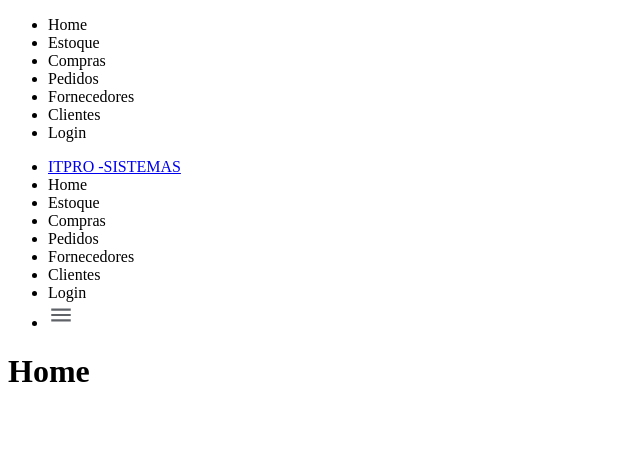
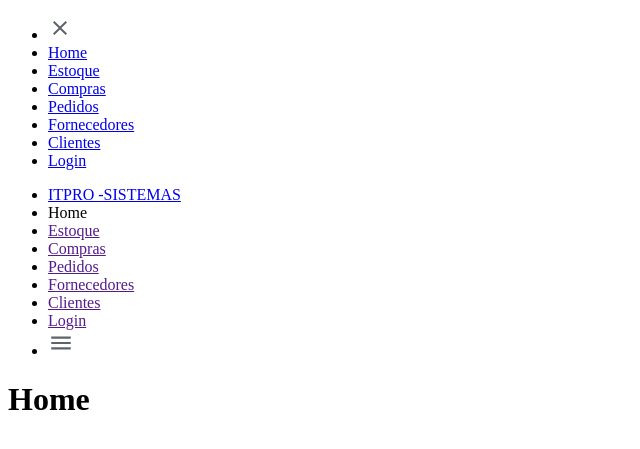
Before and after one commit to douglasinforj/estoque-fabricio, a Django app: page / in a window 1280 px wide. Shown: the top 449 px of the page, without its empty margins (0-640 px from the left). Run offline with Django 5.2, Linux system fonts and the light colour scheme.

Commit message:
Ajustando layout html da base, navbar

```diff
--- a/estoque_fab_app/templates/estoque_fab_app/base.html
+++ b/estoque_fab_app/templates/estoque_fab_app/base.html
@@ -10,25 +10,26 @@
 </head>
 <body>
     <nav>
-        <ul>
-            <li>Home</li>
-            <li>Estoque</li>
-            <li>Compras</li>
-            <li>Pedidos</li>
-            <li>Fornecedores</li>
-            <li>Clientes</li>
-            <li>Login</li>
+        <ul class="sidebar">
+            <li onclick=""><a href="#"><svg xmlns="http://www.w3.org/2000/svg" height="24px" viewBox="0 -960 960 960" width="24px" fill="#5f6368"><path d="m256-200-56-56 224-224-224-224 56-56 224 224 224-224 56 56-224 224 224 224-56 56-224-224-224 224Z"/></svg></a></li>
+            <li><a href="#">Home</a></li>
+            <li><a href="#">Estoque</a></li>
+            <li><a href="#">Compras</a></li>
+            <li><a href="#">Pedidos</a></li>
+            <li><a href="#">Fornecedores</a></li>
+            <li><a href="#">Clientes</a></li>
+            <li><a href="#">Login</a></li>
         </ul>
 
         <ul>
             <li><a href="#">ITPRO -SISTEMAS</a></li>
-            <li>Home</li>
-            <li>Estoque</li>
-            <li>Compras</li>
-            <li>Pedidos</li>
-            <li>Fornecedores</li>
-            <li>Clientes</li>
-            <li>Login</li>
+            <li class="hideOnMobile"><a href=""></a>Home</li>
+            <li class="hideOnMobile"><a href="">Estoque</a></li>
+            <li class="hideOnMobile"><a href="">Compras</a></li>
+            <li class="hideOnMobile"><a href="">Pedidos</a></li>
+            <li class="hideOnMobile"><a href="">Fornecedores</a></li>
+            <li class="hideOnMobile"><a href="">Clientes</a></li>
+            <li class="hideOnMobile"><a href="">Login</a></li>
             <li class="menu-button"  onclick=""><a href="#"><svg xmlns="http://www.w3.org/2000/svg" height="26px" viewBox="0 -960 960 960" width="26px" fill="#5f6368"><path d="M120-240v-80h720v80H120Zm0-200v-80h720v80H120Zm0-200v-80h720v80H120Z"/></svg></a></li>
         </ul>
 
```
